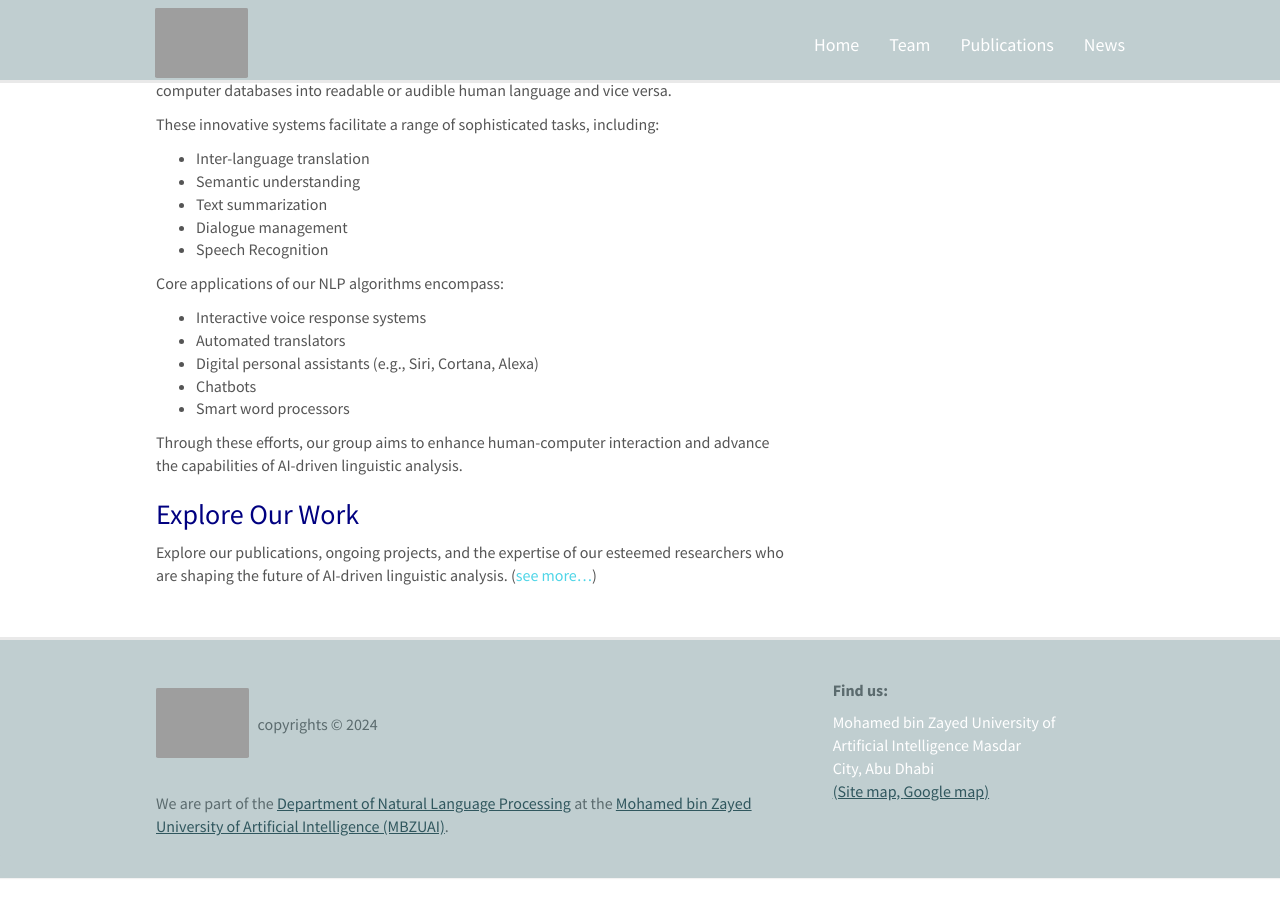
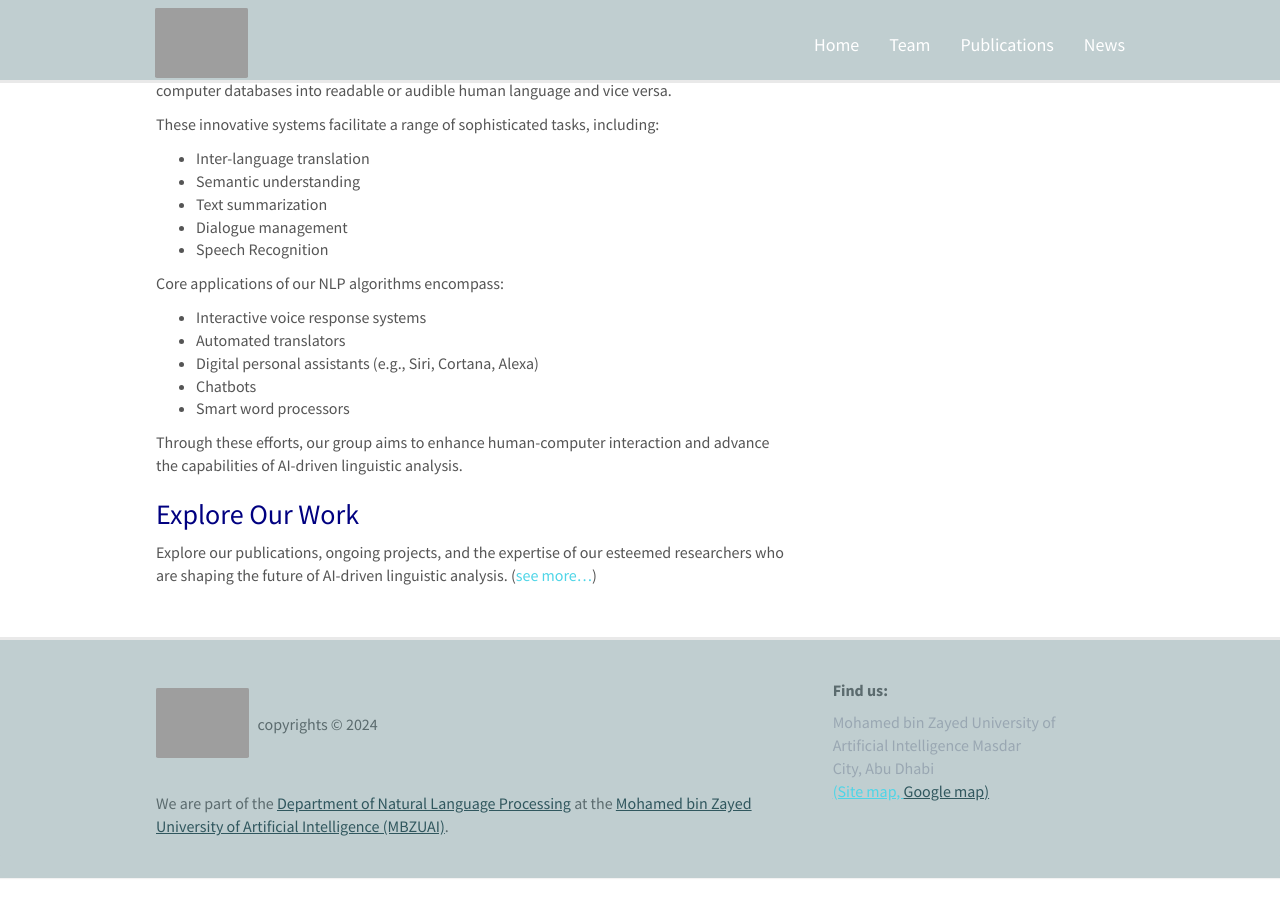
Before and after one commit to RamzaBasharat/MBZUAI, a Jekyll site: the page built from _pages/home.md, in a window 1280 px wide and 900 px high, scrolled down 636 px. Built offline with Jekyll 4.4.1, drawn with Linux system fonts in a browser that asks for light colours; nearby versions of some CDN libraries.

Commit message:
updating styles

```diff
--- a/_includes/footer.html
+++ b/_includes/footer.html
@@ -13,10 +13,10 @@
 
 		<div class="col-sm-4">
 			<h5><b class="gray">Find us:</b></h5>
-			 <p>Mohamed bin Zayed University of<br />
+			 <p class="graylight">Mohamed bin Zayed University of<br />
 			 Artificial Intelligence Masdar<br />
 			 City, Abu Dhabi <br />
-            <a href="https://mbzuai.ac.ae/page-sitemap.xml" target="_blank" class="sky"><u>(Site map, </u></a><a href="https://www.google.com/maps/place/24%C2%B025'57.4%22N+54%C2%B037'07.3%22E/@24.4329463,54.6162667,3936m/data=!3m1!1e3!4m4!3m3!8m2!3d24.4326111!4d54.6186944?entry=ttu" target="_blank"><u>Google map)</u></a></p>
+            <a href="https://mbzuai.ac.ae/page-sitemap.xml" target="_blank" ><u class="sky">(Site map, </u></a><a href="https://www.google.com/maps/place/24%C2%B025'57.4%22N+54%C2%B037'07.3%22E/@24.4329463,54.6162667,3936m/data=!3m1!1e3!4m4!3m3!8m2!3d24.4326111!4d54.6186944?entry=ttu" target="_blank"><u>Google map)</u></a></p>
 		</div>
 	  </div>
 	</div>
```
